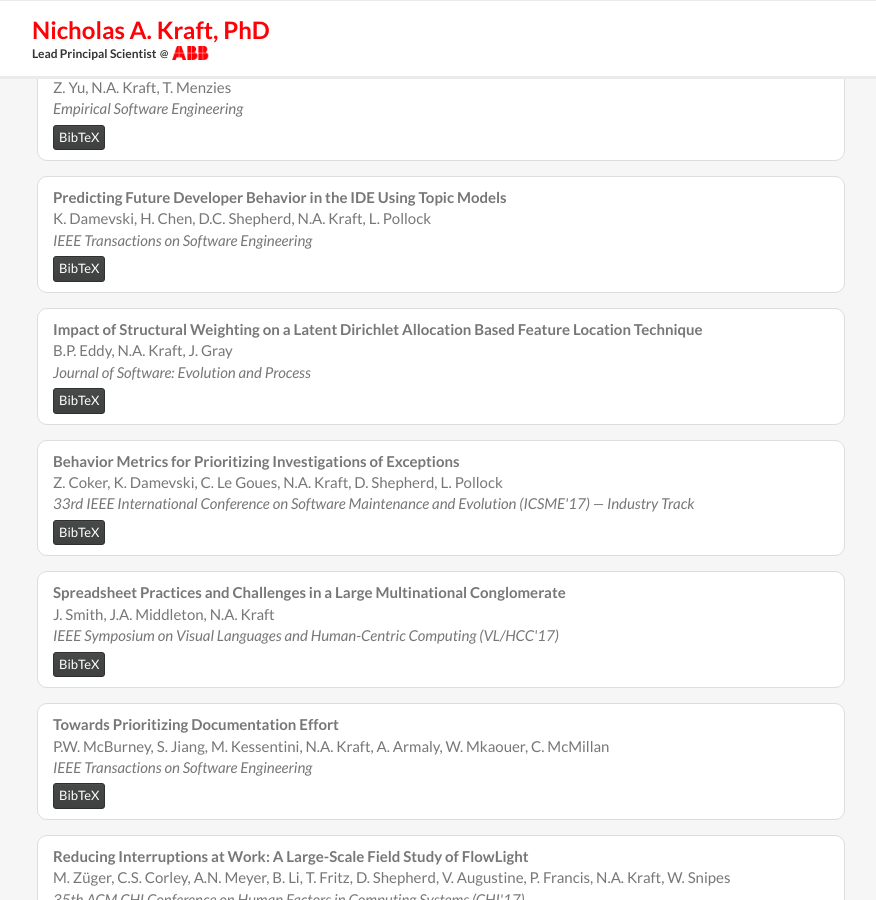
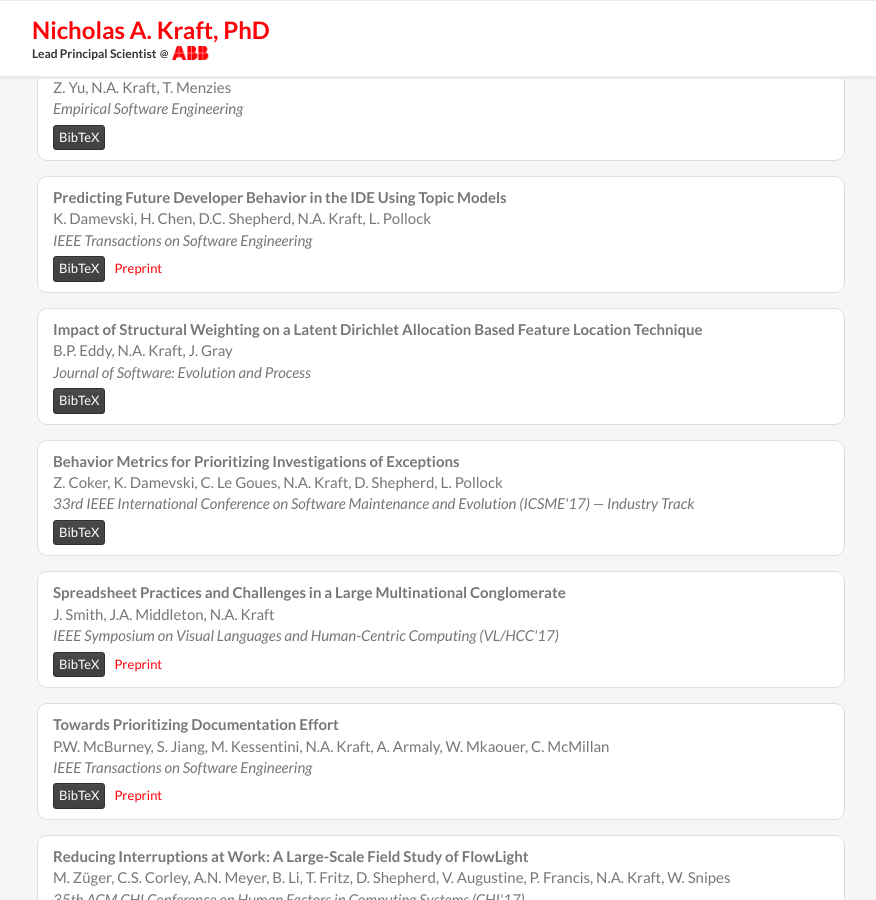
Before and after one commit to nkraft/nkraft.github.io, a Jekyll site: the page built from index.html, in a window 1280 px wide and 900 px high, scrolled down 676 px. Shown: the whole window, without its empty margins (138-1014 px from the left). Built offline with Jekyll 4.4.1, drawn with Linux system fonts in a browser that asks for light colours; nearby versions of some CDN libraries.

Commit message:
Update publications.html

```diff
--- a/_includes/publications.html
+++ b/_includes/publications.html
@@ -45,6 +45,7 @@
             <span class="pub-author">K. Damevski, H. Chen, D.C. Shepherd, N.A. Kraft, L. Pollock</span><br>
             <span class="pub-venue">IEEE Transactions on Software Engineering</span><br>
         </div>
+        <a href="http://damevski.github.io/files/lda_for_interactions_2017.pdf" class="btn btn-link btn-sm" role="button">Preprint</a>
         <div class="pub-bibtex hidden">
 <pre>@article{Damevski_etal:2017,
   author    = {K. Damevski and H. Chen and D.C. Shepherd and N.A. Kraft and L. Pollock},
@@ -101,6 +102,7 @@
             <span class="pub-author">J. Smith, J.A. Middleton, N.A. Kraft</span><br>
             <span class="pub-venue">IEEE Symposium on Visual Languages and Human-Centric Computing (VL/HCC'17)</span><br>
         </div>
+        <a href="http://www4.ncsu.edu/~jssmit11/Publications/VLHCC17_Spreadsheets.pdf" class="btn btn-link btn-sm" role="button">Preprint</a>
         <div class="pub-bibtex hidden">
 <pre>@inproceedings{Smith_etal:2017,
   author    = {J. Smith and J.A. Middleton and N.A. Kraft},
@@ -121,6 +123,7 @@
             <span class="pub-author">P.W. McBurney, S. Jiang, M. Kessentini, N.A. Kraft, A. Armaly, W. Mkaouer, C. McMillan</span><br>
             <span class="pub-venue">IEEE Transactions on Software Engineering</span><br>
         </div>
+        <a href="https://www3.nd.edu/~cmc/papers/mcburney_tse_docless_preprint.pdf" class="btn btn-link btn-sm" role="button">Preprint</a>
         <div class="pub-bibtex hidden">
 <pre>@article{McBurney_etal:2017,
   author    = {P.W. McBurney and S. Jiang and M. Kessentini and N.A. Kraft and A. Armaly and W. Mkaouer and C. McMillan},
```
